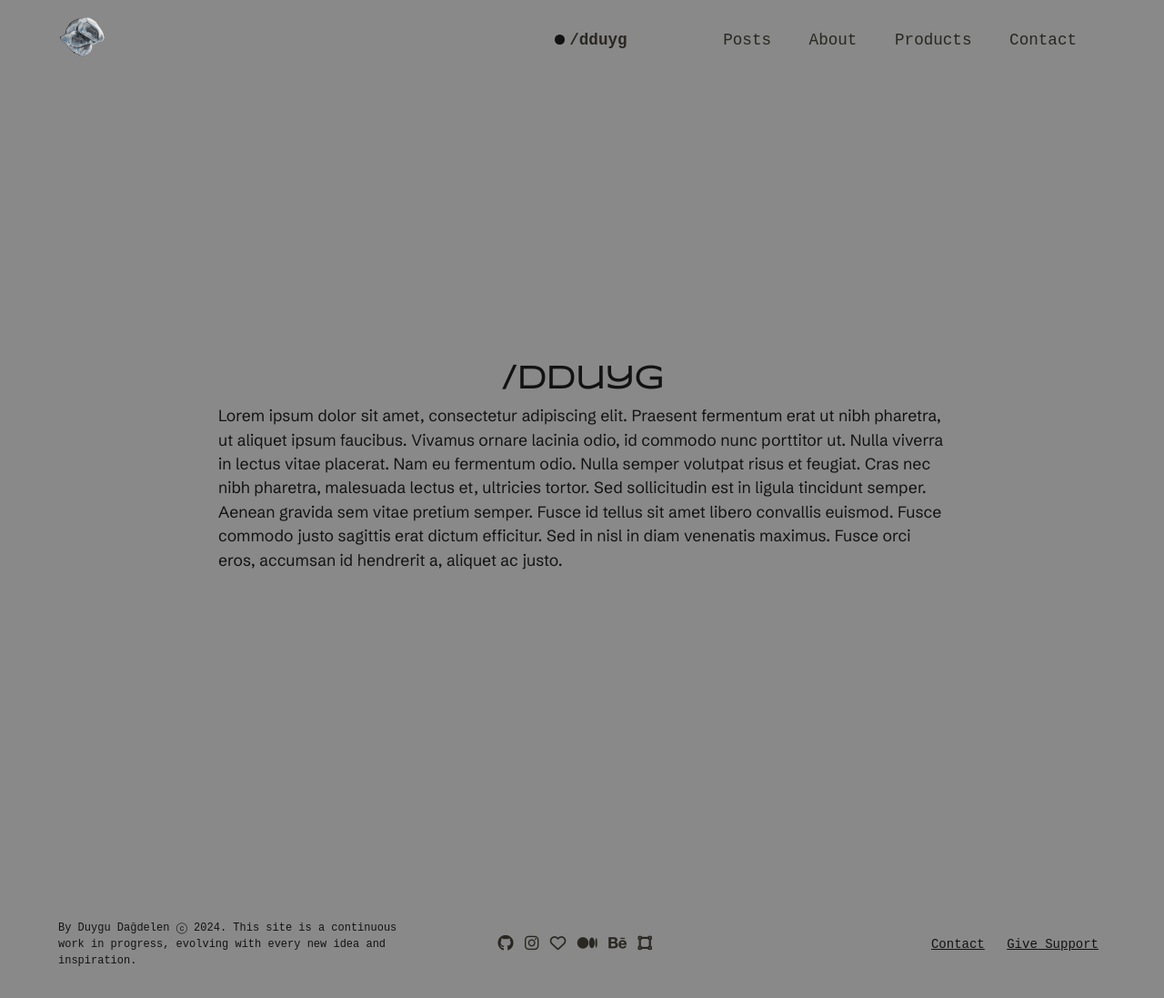
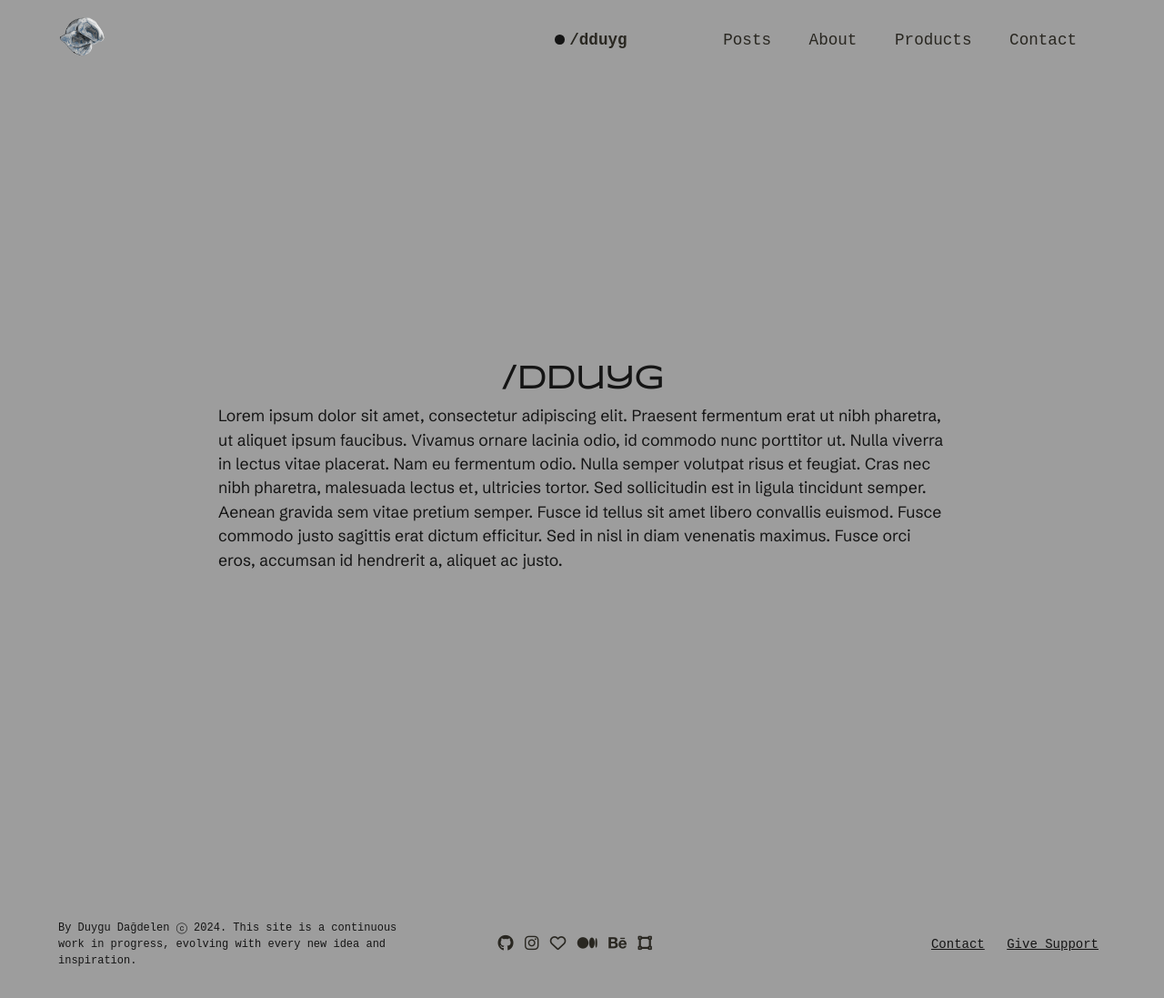
Before and after one commit to dduyg/duuuy, a Jekyll site: the page built from index.html, in a window 1280 px wide. Shown: the whole page at 91% size. Built offline with Jekyll 4.4.1, drawn with Linux system fonts in a browser that asks for light colours; nearby versions of some CDN libraries; some web fonts are replaced.

Commit message:
Update main.css

```diff
--- a/assets/main.css
+++ b/assets/main.css
@@ -2,7 +2,7 @@
   --color-main: rgba(0, 0, 0, 0.87);
   --color-light-main: #292721;
   --marker: #CCCCCC;
-  --back: #898989;
+  --back: #9D9D9D;
   --main-font: "Schibsted Grotesk", sans-serif;
   --mono-font: 'Lab Mono', monospace;
 }
```
